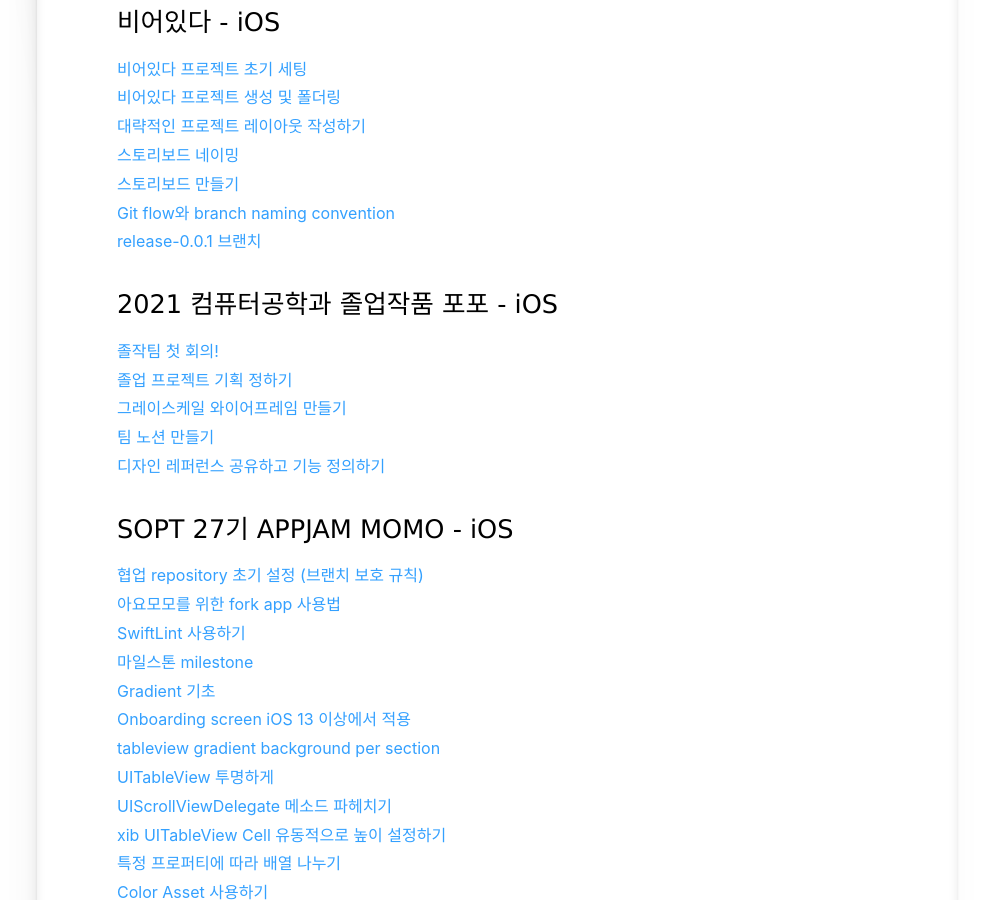
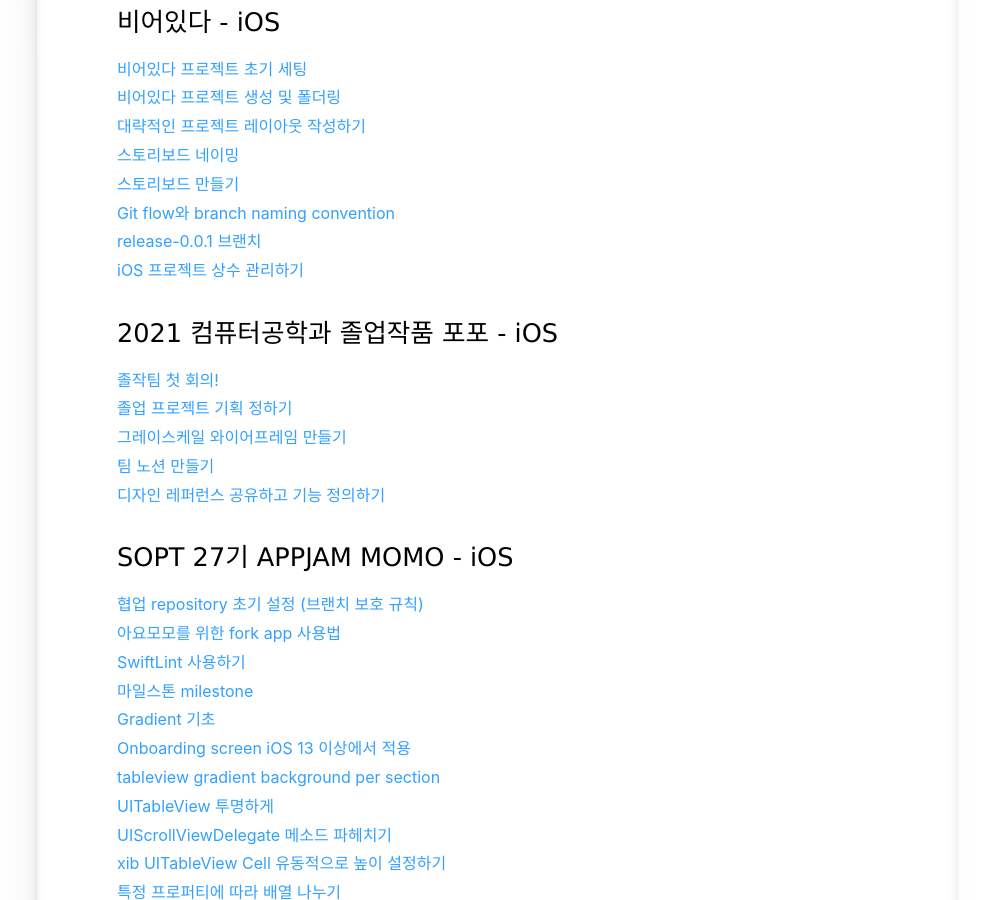
Before and after one commit to jeongchoyi/jeongchoyi.github.io, a Jekyll site: the page built from devpost/index.html, in a window 1280 px wide and 900 px high, scrolled down 793 px. Shown: the whole window, without its empty margins (143-1132 px from the left). Built offline with Jekyll 4.4.1, drawn with Linux system fonts in a browser that asks for light colours; some web fonts are replaced.

Commit message:
add link

```diff
--- a/devpost/index.html
+++ b/devpost/index.html
@@ -27,6 +27,7 @@
 <a href="https://iamcho2.github.io/2021/03/20/making-storyboards">스토리보드 만들기</a><br>
 <a href="https://iamcho2.github.io/2021/03/22/branch-rule-git-flow">Git flow와 branch naming convention</a><br>
 <a href="https://iamcho2.github.io/2021/03/22/release-0.0.1-branch">release-0.0.1 브랜치</a><br>
+<a href="https://iamcho2.github.io/2021/03/24/constant-management-in-ios-project">iOS 프로젝트 상수 관리하기</a><br>
 
 <h3>2021 컴퓨터공학과 졸업작품 포포 - iOS</h3>
 <a href="https://iamcho2.github.io/2021/02/03/senier-project-first-meeting">졸작팀 첫 회의!</a><br>
```
